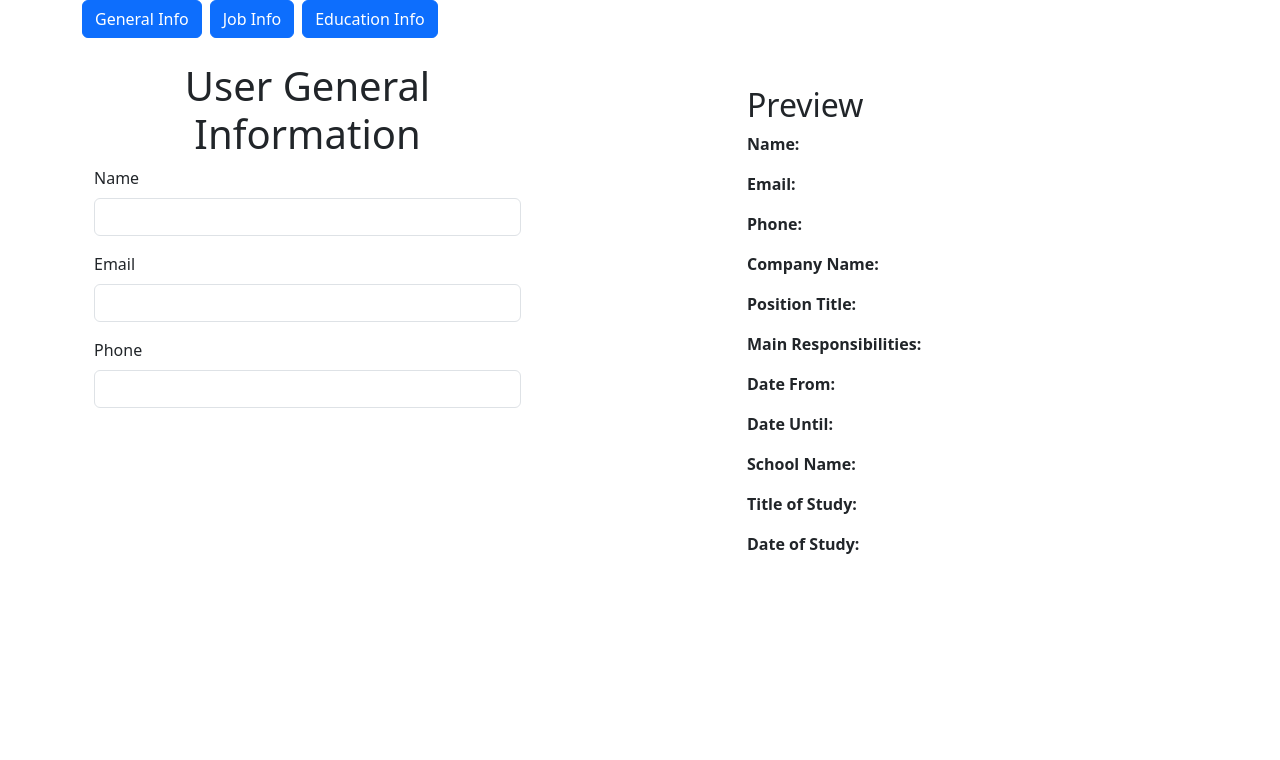
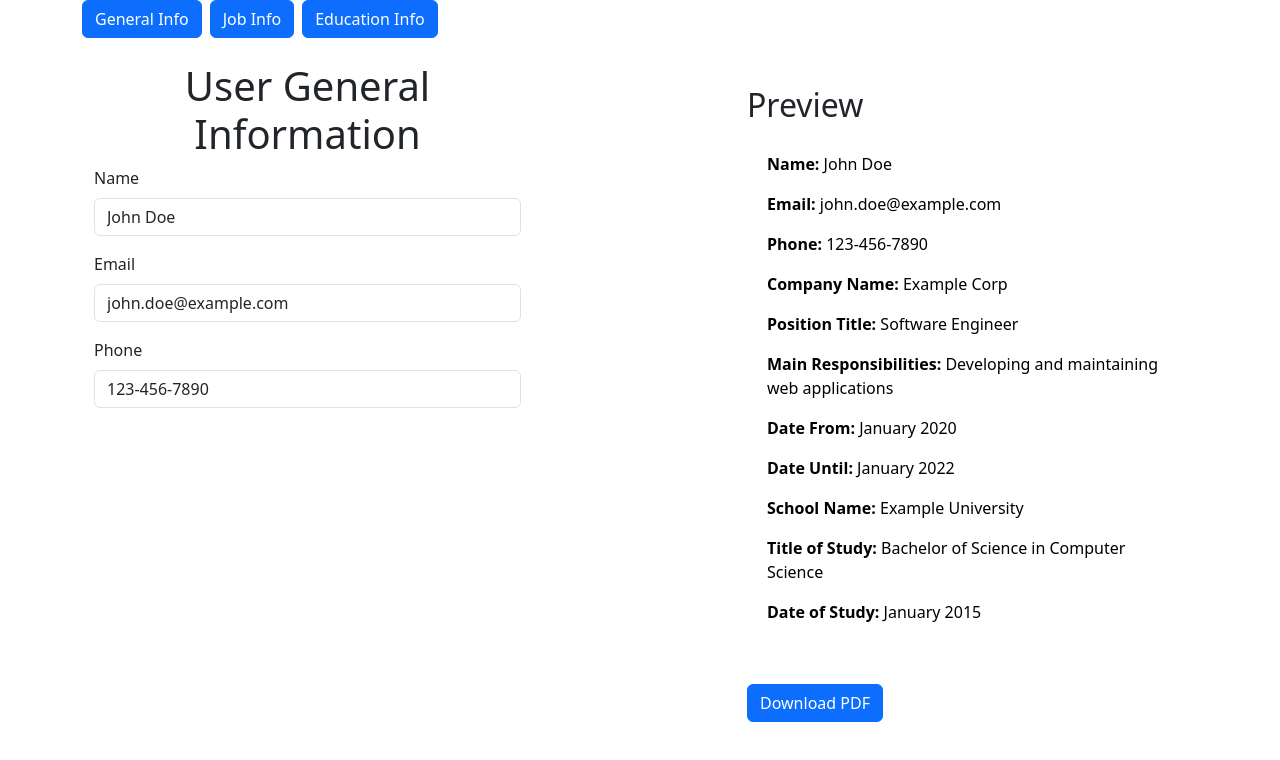
Before and after one commit to eliasecasta/CV-Generator, a React (Vite) app: page / in a window 1280 px wide. Shown: the top 760 px of the page. Built offline with nearby package versions, Linux system fonts and the light colour scheme.

Commit message:
Add a feature to download the CV preview as PDF

```diff
--- a/package.json
+++ b/package.json
@@ -13,6 +13,8 @@
     "@reduxjs/toolkit": "^2.5.0",
     "bootstrap": "^5.3.3",
     "date-fns": "^4.1.0",
+    "html2canvas": "^1.4.1",
+    "jspdf": "^2.5.2",
     "react": "^18.3.1",
     "react-datepicker": "^7.6.0",
     "react-dom": "^18.3.1",
--- a/src/components/UserPreview.jsx
+++ b/src/components/UserPreview.jsx
@@ -1,7 +1,11 @@
+import { useRef } from 'react';
 import { useSelector } from 'react-redux';
+import jsPDF from 'jspdf';
+import html2canvas from 'html2canvas';
 
 const UserPreview = () => {
   const user = useSelector((state) => state.user);
+  const previewRef = useRef();
 
   const formatDate = (dateString) => {
     if (!dateString) return '';
@@ -9,9 +13,37 @@ const UserPreview = () => {
     return date.toLocaleDateString('en-US', { month: 'long', year: 'numeric' });
   };
 
+  const handleDownloadPDF = () => {
+    const input = previewRef.current;
+    html2canvas(input, { scale: 2 }).then((canvas) => {
+      const imgData = canvas.toDataURL('image/png');
+      const pdf = new jsPDF('p', 'mm', 'a4');
+      const pdfWidth = pdf.internal.pageSize.getWidth();
+      const pdfHeight = pdf.internal.pageSize.getHeight();
+      const imgWidth = canvas.width;
+      const imgHeight = canvas.height;
+      const ratio = Math.min(pdfWidth / imgWidth, pdfHeight / imgHeight);
+      const imgX = (pdfWidth - imgWidth * ratio) / 2;
+      const imgY = (pdfHeight - imgHeight * ratio) / 2;
+      pdf.addImage(
+        imgData,
+        'PNG',
+        imgX,
+        imgY,
+        imgWidth * ratio,
+        imgHeight * ratio,
+      );
+      pdf.save('user-preview.pdf');
+    });
+  };
+
   return (
     <div className="mt-4">
       <h2>Preview</h2>
+      <div
+        ref={previewRef}
+        style={{ backgroundColor: '#fff', color: '#000', padding: '20px' }}
+      >
         <p>
           <strong>Name:</strong> {user.name}
         </p>
@@ -46,6 +78,10 @@ const UserPreview = () => {
           <strong>Date of Study:</strong> {formatDate(user.dateOfStudy)}
         </p>
       </div>
+      <button className="btn btn-primary mt-4" onClick={handleDownloadPDF}>
+        Download PDF
+      </button>
+    </div>
   );
 };
 
--- a/src/userSlice.js
+++ b/src/userSlice.js
@@ -1,17 +1,17 @@
 import { createSlice } from '@reduxjs/toolkit';
 
 const initialState = {
-  name: '',
-  email: '',
-  phone: '',
-  companyName: '',
-  positionTitle: '',
-  mainResponsibilities: '',
-  dateFrom: '',
-  dateUntil: '',
-  school: '',
-  titleOfStudy: '',
-  dateOfStudy: '',
+  name: 'John Doe',
+  email: 'john.doe@example.com',
+  phone: '123-456-7890',
+  companyName: 'Example Corp',
+  positionTitle: 'Software Engineer',
+  mainResponsibilities: 'Developing and maintaining web applications',
+  dateFrom: '2020-01-01T00:00:00.000Z',
+  dateUntil: '2022-01-01T00:00:00.000Z',
+  school: 'Example University',
+  titleOfStudy: 'Bachelor of Science in Computer Science',
+  dateOfStudy: '2015-01-01T00:00:00.000Z',
 };
 
 const userSlice = createSlice({
```
Also changed, not shown: 1 other file (tests, documents, lock files or other folders). Lines whose indentation alone changed are shown as unchanged.
